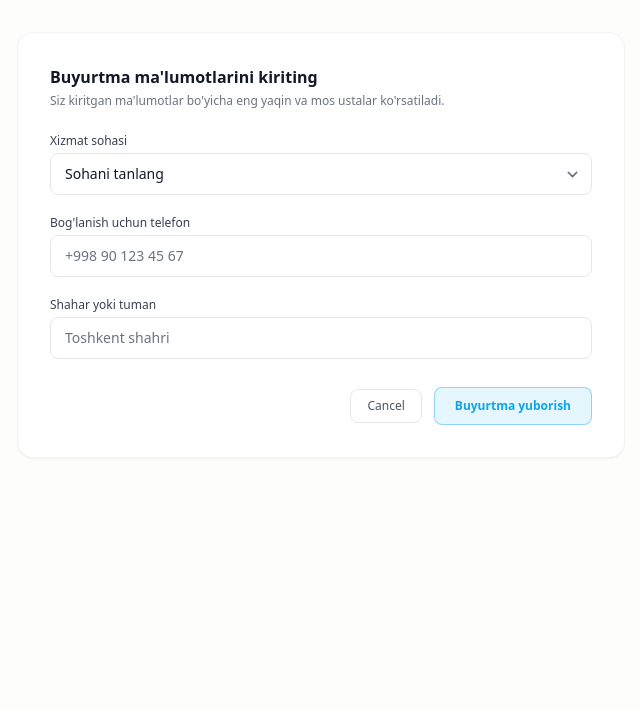
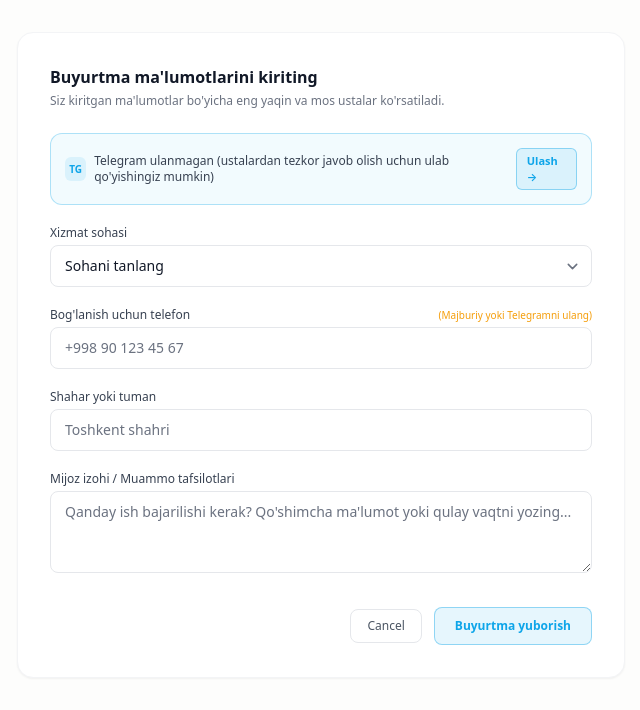
Before and after one commit to Nurmuhammad-Xusanov/UstaTop, a Laravel app: page /service-requests/create in a window 1280 px wide. Shown: the part 126-836 px from the top of the page, without its empty margins (319-959 px from the left). Before the commit the page ends 551 px from the top, so only its background shows below. Run offline with Laravel 12, Linux system fonts and the light colour scheme; a user stored in the database is signed in; data comes from the database, SQL or seed files in the repository; style sheets or scripts are compiled from the project's sources; some web fonts are replaced.

Commit message:
feat: complete service request lifecycle, comments, master notifications and google auto-verify

```diff
--- a/app/Http/Controllers/ServiceRequestController.php
+++ b/app/Http/Controllers/ServiceRequestController.php
@@ -64,30 +64,39 @@ class ServiceRequestController extends Controller
 
         $request->validate([
             'category_id' => 'required|exists:categories,id',
-            'phone' => 'required|string|max:13',
+            'phone' => 'nullable|string|max:25',
             'city' => 'required|string|max:100',
+            'comment' => 'nullable|string|max:1000',
         ]);
 
-        if ($user->role !== 'client') {
-            abort(403); // faqat oddiy foydalanuvchilar uchun sybauuuuu
+        if (!in_array($user->role, ['client', 'user', 'admin'])) {
+            abort(403);
+        }
+
+        if (!$user->telegram_id && empty($request->phone)) {
+            return back()->withInput()->withErrors(['phone' => __('Iltimos, telefon raqamingizni kiriting yoki Telegram profilingizni ulang.')]);
         }
 
         if (ServiceRequests::where('user_id', $user->id)
             ->where('status', 'pending')
             ->exists()
         ) {
-            return back()->withErrors('Sizda allaqachon ochiq so‘rov bor');
+            return back()->withInput()->withErrors(['general' => __('Sizda allaqachon ochiq so‘rov mavjud. Yangi so\'rov yuborishdan oldin amaldagisini bekor qiling yoki kuting.')]);
         }
+
+        $category = Category::find($request->category_id);
 
         $serviceRequest = ServiceRequests::create([
             'user_id' => $user->id,
             'category_id' => $request->category_id,
-            'phone' => $request->phone,
+            'phone' => $request->phone ?: ($user->phone ?? 'Telegram orqali'),
             'city' => $request->city,
+            'comment' => $request->comment,
             'email' => $user->email,
             'status' => 'pending',
         ]);
 
+        // Send Telegram notification to all matching providers who offer this category
         $providers = User::where('role', 'provider')
             ->whereNotNull('telegram_id')
             ->whereHas('categories', function ($q) use ($serviceRequest) {
@@ -95,27 +104,29 @@ class ServiceRequestController extends Controller
             })
             ->get();
 
+        $categoryName = $category ? $category->name : 'Xizmat';
+        $commentText = $serviceRequest->comment ? "\n💬 Izoh: {$serviceRequest->comment}" : "";
+        $phoneText = $serviceRequest->phone ? "\n📞 Telefon: {$serviceRequest->phone}" : "";
+        $telegramText = $user->telegram_id ? "\n📱 Telegram: @ustatpuzbot orqali ulangan" : "";
+
+        $message = "🛠 Yangi buyurtma keldi!\n\n" .
+            "📂 Soha: {$categoryName}\n" .
+            "👤 Mijoz: {$user->name}\n" .
+            "✉️ Email: {$serviceRequest->email}" .
+            $phoneText .
+            $telegramText . "\n" .
+            "📍 Shahar: {$serviceRequest->city}" .
+            $commentText . "\n\n" .
+            "🆔 Buyurtma ID: #{$serviceRequest->id}\n" .
+            "👉 Ishni qabul qilish uchun: https://ustatop-lmze.onrender.com/service-requests";
+
         foreach ($providers as $provider) {
-            $this->sendTelegram(
-                $provider->telegram_id,
-                "🛠 Yangi ish bor!\n\n" .
-                    "📍 Shahar: {$serviceRequest->city}\n" .
-                    "📞 Telefon: {$serviceRequest->phone}\n" .
-                    "📩 Email: {$serviceRequest->email}\n" .
-                    "🆔 Request ID: {$serviceRequest->id}" .
-                    "Qabul qilish uchun login qilib, so‘rovlar bo‘limiga o‘ting."
-            );
+            $this->sendTelegram($provider->telegram_id, $message);
         }
 
-
         return redirect()->route('service-requests.index')
-            ->with('success', 'So‘rov muvaffaqiyatli yaratildi');
+            ->with('success', __('So‘rov muvaffaqiyatli yaratildi va sohangizdagi barcha ustalarga yuborildi!'));
     }
-
-    // public function show(ServiceRequests $serviceRequest)
-    // {
-    //     return view('service.show', compact('serviceRequest'));
-    // }
 
     public function destroy(ServiceRequests $serviceRequest)
     {
@@ -123,25 +134,31 @@ class ServiceRequestController extends Controller
 
         abort_if(
             $serviceRequest->user_id !== $user->id ||
-                !in_array($serviceRequest->status, ['completed','cancelled']),
+                !in_array($serviceRequest->status, ['completed', 'cancelled', 'pending']),
             403
         );
 
         $serviceRequest->delete();
 
-        return back()->with('success', 'So‘rov o‘chirildi');
+        return back()->with('success', __('So‘rov o‘chirildi'));
     }
-
-
 
     private function sendTelegram($chatId, $text)
     {
         $token = config('services.telegram.token');
 
-        Http::post("https://api.telegram.org/bot{$token}/sendMessage", [
-            'chat_id' => $chatId,
-            'text' => $text,
-        ]);
+        if (!$token || !$chatId) {
+            return;
+        }
+
+        try {
+            Http::post("https://api.telegram.org/bot{$token}/sendMessage", [
+                'chat_id' => $chatId,
+                'text' => $text,
+            ]);
+        } catch (\Throwable $e) {
+            \Illuminate\Support\Facades\Log::warning('Telegram send failed: ' . $e->getMessage());
+        }
     }
 
     public function accept(ServiceRequests $serviceRequest)
@@ -163,11 +180,11 @@ class ServiceRequestController extends Controller
         if ($serviceRequest->user && $serviceRequest->user->telegram_id) {
             $this->sendTelegram(
                 $serviceRequest->user->telegram_id,
-                "✅ Sizning #{$serviceRequest->id} so'rovingiz usta {$provider->name} tomonidan qabul qilindi!\n\nTez orada usta siz bilan bog'lanadi."
+                "✅ Sizning #{$serviceRequest->id} buyurtmangiz usta {$provider->name} tomonidan qabul qilindi va jarayonga o'tdi!\n\nBog'lanish: {$provider->email}\nTez orada usta siz bilan bog'lanadi."
             );
         }
 
-        return back()->with('success', 'Ish qabul qilindi');
+        return back()->with('success', __('Ish muvaffaqiyatli qabul qilindi. Jarayon boshlandi!'));
     }
 
     public function cancel(ServiceRequests $serviceRequest)
@@ -180,19 +197,20 @@ class ServiceRequestController extends Controller
             403
         );
 
+        // When provider says work could not be completed, reopen the order for others
         $serviceRequest->update([
-            'status' => 'cancelled',
+            'status' => 'pending',
             'provider_id' => null,
         ]);
 
         if ($serviceRequest->user && $serviceRequest->user->telegram_id) {
             $this->sendTelegram(
                 $serviceRequest->user->telegram_id,
-                "⚠️ Sizning #{$serviceRequest->id} buyurtmangiz usta tomonidan bekor qilindi. Boshqa usta topishingiz mumkin."
+                "ℹ️ Sizning #{$serviceRequest->id} buyurtmangiz bo'yicha usta ishni bajara olmadi. So'rovingiz boshqa ustalar qabul qilishi uchun qayta ochildi."
             );
         }
 
-        return back()->with('success', 'Ish bekor qilindi');
+        return back()->with('success', __('Ish bekor qilindi va boshqa ustalar uchun qayta ochildi.'));
     }
 
     public function providerDone(ServiceRequests $serviceRequest)
@@ -212,11 +230,11 @@ class ServiceRequestController extends Controller
         if ($serviceRequest->user && $serviceRequest->user->telegram_id) {
             $this->sendTelegram(
                 $serviceRequest->user->telegram_id,
-                "🛠 Usta {$provider->name} #{$serviceRequest->id} buyurtmani bajarganini bildirdi.\n\nIltimos, saytga kirib natijani tasdiqlang: https://ustatop-lmze.onrender.com"
+                "🛠 Usta {$provider->name} #{$serviceRequest->id} buyurtma bo'yicha ishni tugatganini bildirdi.\n\nIltimos, saytga kirib natijani tasdiqlang: https://ustatop-lmze.onrender.com/service-requests"
             );
         }
 
-        return back()->with('success', 'Ish tugatilgani belgilandi');
+        return back()->with('success', __('Ish tugatilgani belgilandi. Mijoz tasdiqlashi kutilmoqda.'));
     }
 
     public function clientConfirm(ServiceRequests $serviceRequest)
@@ -240,6 +258,34 @@ class ServiceRequestController extends Controller
             );
         }
 
-        return back()->with('success', 'Ish muvaffaqiyatli yakunlandi');
+        return back()->with('success', __('Ish muvaffaqiyatli yakunlandi va tasdiqlandi!'));
+    }
+
+    public function clientReject(ServiceRequests $serviceRequest)
+    {
+        $user = auth()->user();
+
+        abort_if(
+            $serviceRequest->status !== 'provider_done' ||
+                $serviceRequest->user_id !== $user->id,
+            403
+        );
+
+        $prevProvider = $serviceRequest->provider;
+
+        // Reopen for other providers
+        $serviceRequest->update([
+            'status' => 'pending',
+            'provider_id' => null,
+        ]);
+
+        if ($prevProvider && $prevProvider->telegram_id) {
+            $this->sendTelegram(
+                $prevProvider->telegram_id,
+                "⚠️ Mijoz #{$serviceRequest->id} buyurtma bo'yicha ish to'liq yakunlanmaganini bildirdi. Buyurtma qayta ochiq holatga o'tkazildi."
+            );
+        }
+
+        return back()->with('success', __('Ish yakunlanmadi deb belgilandi va so\'rovingiz boshqa ustalar uchun qayta ochildi.'));
     }
 }
--- a/app/Models/ServiceRequests.php
+++ b/app/Models/ServiceRequests.php
@@ -12,6 +12,7 @@ class ServiceRequests extends Model
         'provider_id',
         'phone',
         'city',
+        'comment',
         'email',
         'status',
     ];
--- a/app/Models/User.php
+++ b/app/Models/User.php
@@ -26,6 +26,7 @@ class User extends Authenticatable implements MustVerifyEmail
         'google_id',
         'avatar',
         'theme',
+        'email_verified_at',
     ];
 
     /**
--- a/resources/views/admin/service_requests/index.blade.php
+++ b/resources/views/admin/service_requests/index.blade.php
@@ -87,6 +87,9 @@
                                         <span class="inline-block px-2.5 py-0.5 text-xs rounded bg-gray-100 dark:bg-gray-800 text-gray-800 dark:text-gray-200 font-medium">
                                             {{ $req->category->name ?? __('Mavjud emas') }}
                                         </span>
+                                        @if ($req->comment)
+                                            <div class="text-[11px] text-gray-500 italic mt-1 line-clamp-2 max-w-[200px]" title="{{ $req->comment }}">"{{ $req->comment }}"</div>
+                                        @endif
                                     </td>
                                     <td class="py-3 px-4">
                                         @if ($req->provider)
--- a/resources/views/service/create.blade.php
+++ b/resources/views/service/create.blade.php
@@ -21,6 +21,31 @@
                 </p>
             </div>
 
+            @if ($errors->has('general'))
+                <div class="mb-5 p-3 rounded-lg border border-amber-500/30 bg-amber-500/10 text-amber-700 dark:text-amber-300 text-xs">
+                    {{ $errors->first('general') }}
+                </div>
+            @endif
+
+            <!-- Telegram Connection Status -->
+            <div class="mb-5 p-3.5 rounded-xl border {{ auth()->user()->telegram_id ? 'border-emerald-500/30 bg-emerald-500/5' : 'border-sky-500/30 bg-sky-500/5' }} flex items-center justify-between text-xs">
+                @if (auth()->user()->telegram_id)
+                    <div class="flex items-center gap-2 text-emerald-600 dark:text-emerald-400 font-medium">
+                        <span>✓</span>
+                        <span>{{ __('Telegram hisobingiz ulangan (ID: :id)', ['id' => auth()->user()->telegram_id]) }}</span>
+                    </div>
+                @else
+                    <div class="flex items-center gap-2 text-gray-700 dark:text-gray-300">
+                        <span class="w-6 h-6 rounded-md bg-sky-500/10 text-sky-500 flex items-center justify-center font-bold text-[10px]">TG</span>
+                        <span>{{ __('Telegram ulanmagan (ustalardan tezkor javob olish uchun ulab qo\'yishingiz mumkin)') }}</span>
+                    </div>
+                    <a href="https://t.me/{{ config('services.telegram.bot_username', 'ustatpuzbot') }}?start={{ auth()->id() }}" target="_blank"
+                        class="px-2.5 py-1 text-[11px] font-semibold rounded-md border border-accent/40 bg-accent/10 text-accent hover:bg-accent hover:text-white dark:hover:text-black transition">
+                        {{ __('Ulash') }} &rarr;
+                    </a>
+                @endif
+            </div>
+
             <form method="POST" action="{{ route('service-requests.store') }}" class="space-y-5">
                 @csrf
                 <div>
@@ -29,7 +54,7 @@
                         class="w-full text-sm rounded-lg border border-gray-200 dark:border-gray-800 bg-white dark:bg-[#161615] px-3.5 py-2.5 text-gray-900 dark:text-white focus:outline-none focus:ring-2 focus:ring-accent focus:border-accent">
                         <option value="">{{ __('Sohani tanlang') }}</option>
                         @foreach ($categories as $category)
-                            <option value="{{ $category->id }}">
+                            <option value="{{ $category->id }}" {{ old('category_id') == $category->id ? 'selected' : '' }}>
                                 {{ $category->name }}
                             </option>
                         @endforeach
@@ -39,8 +64,15 @@
 
                 {{-- Phone --}}
                 <div>
-                    <x-input-label for="phone" :value="__('Bog\'lanish uchun telefon')" class="text-xs font-medium text-gray-700 dark:text-gray-300 mb-1" />
-                    <input id="phone" type="text" name="phone" placeholder="+998 90 123 45 67" required
+                    <div class="flex items-center justify-between mb-1">
+                        <x-input-label for="phone" :value="__('Bog\'lanish uchun telefon')" class="text-xs font-medium text-gray-700 dark:text-gray-300" />
+                        @if (auth()->user()->telegram_id)
+                            <span class="text-[10px] text-gray-400">({{ __('Ixtiyoriy, chunki Telegram ulangan') }})</span>
+                        @else
+                            <span class="text-[10px] text-amber-500 font-medium">({{ __('Majburiy yoki Telegramni ulang') }})</span>
+                        @endif
+                    </div>
+                    <input id="phone" type="text" name="phone" value="{{ old('phone') }}" placeholder="+998 90 123 45 67" {{ !auth()->user()->telegram_id ? 'required' : '' }}
                         class="w-full text-sm rounded-lg border border-gray-200 dark:border-gray-800 bg-white dark:bg-[#161615] px-3.5 py-2.5 text-gray-900 dark:text-white focus:outline-none focus:ring-2 focus:ring-accent focus:border-accent">
                     <x-input-error :messages="$errors->get('phone')" class="mt-1" />
                 </div>
@@ -48,9 +80,17 @@
                 {{-- City --}}
                 <div>
                     <x-input-label for="city" :value="__('Shahar yoki tuman')" class="text-xs font-medium text-gray-700 dark:text-gray-300 mb-1" />
-                    <input id="city" type="text" name="city" placeholder="Toshkent shahri" required
+                    <input id="city" type="text" name="city" value="{{ old('city') }}" placeholder="Toshkent shahri" required
                         class="w-full text-sm rounded-lg border border-gray-200 dark:border-gray-800 bg-white dark:bg-[#161615] px-3.5 py-2.5 text-gray-900 dark:text-white focus:outline-none focus:ring-2 focus:ring-accent focus:border-accent">
                     <x-input-error :messages="$errors->get('city')" class="mt-1" />
+                </div>
+
+                {{-- Comment / Ish tafsilotlari --}}
+                <div>
+                    <x-input-label for="comment" :value="__('Mijoz izohi / Muammo tafsilotlari')" class="text-xs font-medium text-gray-700 dark:text-gray-300 mb-1" />
+                    <textarea id="comment" name="comment" rows="3" placeholder="{{ __('Qanday ish bajarilishi kerak? Qo\'shimcha ma\'lumot yoki qulay vaqtni yozing...') }}"
+                        class="w-full text-sm rounded-lg border border-gray-200 dark:border-gray-800 bg-white dark:bg-[#161615] px-3.5 py-2.5 text-gray-900 dark:text-white focus:outline-none focus:ring-2 focus:ring-accent focus:border-accent">{{ old('comment') }}</textarea>
+                    <x-input-error :messages="$errors->get('comment')" class="mt-1" />
                 </div>
 
                 <div class="pt-2 flex items-center justify-end gap-3">
--- a/routes/web.php
+++ b/routes/web.php
@@ -50,6 +50,10 @@ Route::middleware('auth')->group(function () {
         '/service-requests/{serviceRequest}/confirm',
         [ServiceRequestController::class, 'clientConfirm']
     )->name('client.service-requests.confirm');
+    Route::post(
+        '/service-requests/{serviceRequest}/reject',
+        [ServiceRequestController::class, 'clientReject']
+    )->name('client.service-requests.reject');
     Route::post('/theme', [ProfileController::class, 'updateTheme'])->name('profile.updateTheme');
 });
 
```
Also changed, not shown: app/Http/Controllers/Auth/GoogleAuthController.php (+30 -7 lines), resources/views/service/provider_index.blade.php (+13 -8 lines), resources/views/service/user_index.blade.php (+17 -4 lines), database/migrations/2026_01_13_000000_add_comment_to_service_requests_table.php (added), 1 other file.
